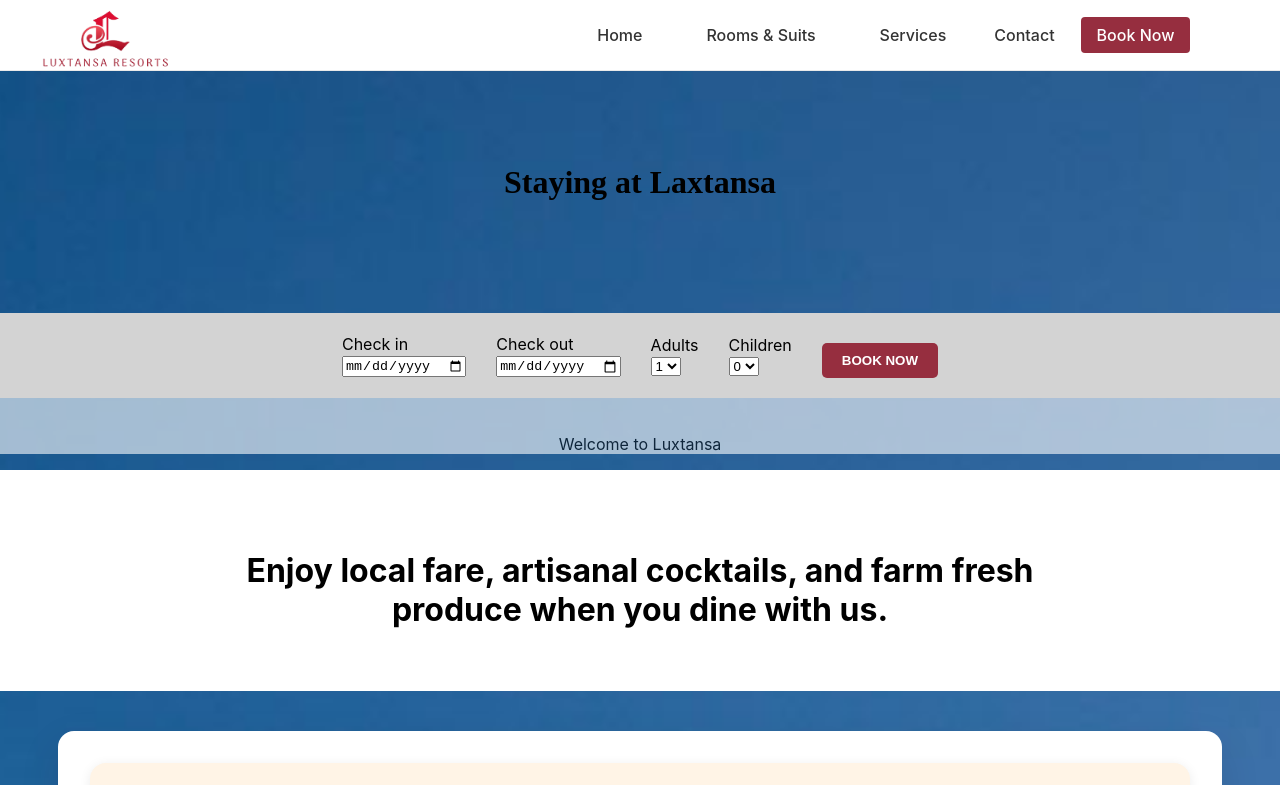
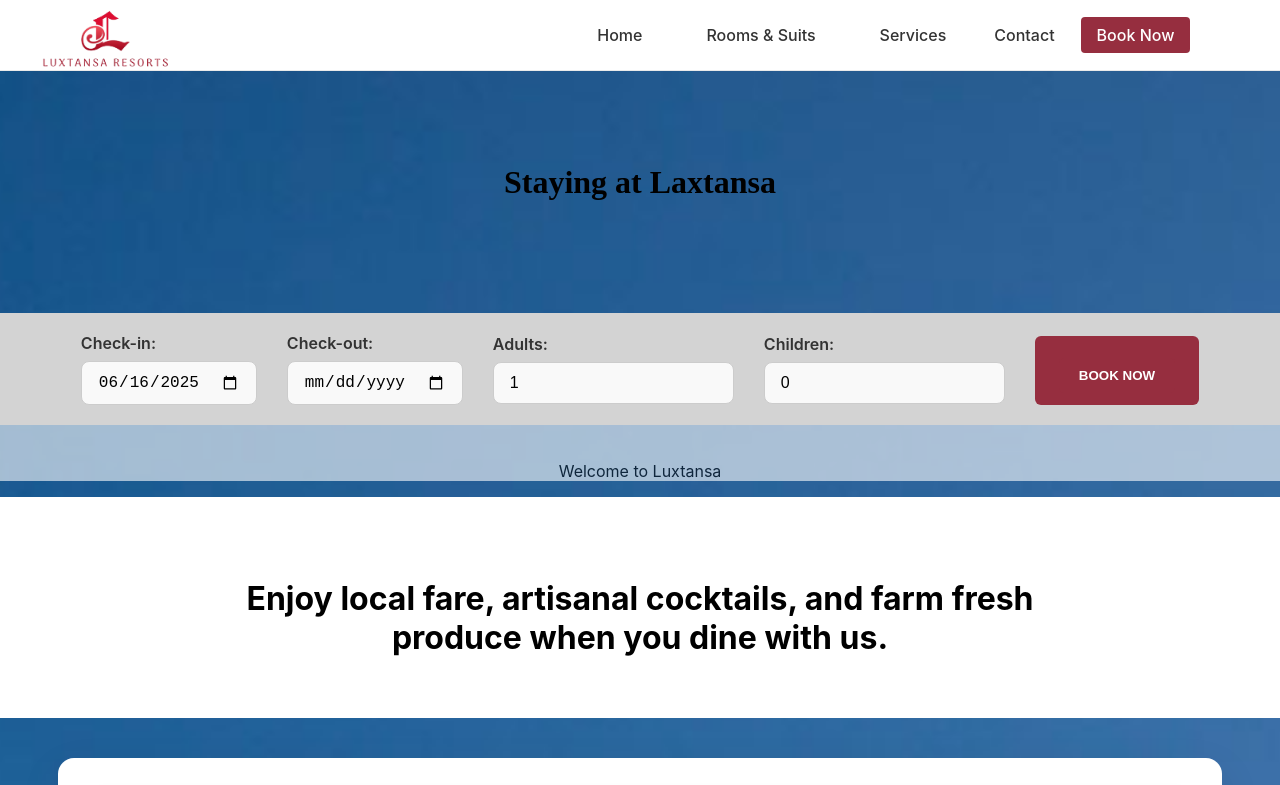
Before and after one commit to kavinyelagiriinfotech/luxtansaresorts, a React (Create React App) app: page /roomsandsuits in a window 1280 px wide. Shown: the top 785 px of the page. Built offline with nearby package versions, Linux system fonts and the light colour scheme.

Commit message:
Book Now Link enabled

```diff
--- a/src/components/Homepage.css
+++ b/src/components/Homepage.css
@@ -425,7 +425,7 @@ button.navigate-btn {
 }
 
 .homepage-room-card {
-  background: white;
+  background: pink;
   border-radius: 8px;
   box-shadow: 18px 16px 50px rgba(88, 88, 88, 0.15);
   padding: 1rem;
--- a/src/components/RoomDetails.js
+++ b/src/components/RoomDetails.js
@@ -1,138 +1,4 @@
-// import React from 'react';
-// import { useParams } from 'react-router-dom';
-// import rooms from '../data/rooms';
-// export default function RoomDetails() {
-//   const { id } = useParams();
-//   const room = rooms.find(r => r.id === parseInt(id));
-
-//   if (!room) return <h2 style={{ padding: "2rem" }}>Room not found.</h2>;
-
-//   return (
-//     <div style={{ padding: "2rem", fontFamily: "serif" }}>
-//       <h1>{room.name}</h1>
-//       <img
-//         src={room.image}
-//         alt={room.name}
-//         style={{ width: "100%", maxHeight: 400, objectFit: "cover" }}
-//       />
-
-//       <h2>Details</h2>
-//       <ul>
-//         {room.details.map((d, i) => (
-//           <li key={i}>
-//             <img src={d.icon} alt="" style={{ width: 20, marginRight: 10 }} />
-//             {d.text}
-//           </li>
-//         ))}
-//       </ul>
-
-//       {room.tabs.map((tab, i) => (
-//         <div key={i}>
-//           <h3>{tab.title}</h3>
-//           {Array.isArray(tab.content) ? (
-//             <ul>
-//               {tab.content.map((item, j) => (
-//                 <li key={j}>
-//                   <img src={item.icon} alt="" style={{ width: 20, marginRight: 10 }} />
-//                   {item.text}
-//                 </li>
-//               ))}
-//             </ul>
-//           ) : (
-//             <p>{tab.content}</p>
-//           )}
-//         </div>
-//       ))}
-//     </div>
-//   );
-// }
-
-
-// import React, { useState } from 'react';
-// import { useParams } from 'react-router-dom';
-// import rooms from '../data/rooms';
-
-// export default function RoomDetails() {
-//   const { id } = useParams();
-//   const room = rooms.find(r => r.id === parseInt(id));
-//   const [imageIndex, setImageIndex] = useState(0);
-
-//   if (!room) return <h2 style={{ padding: "2rem" }}>Room not found.</h2>;
-
-//   const nextImage = () => {
-//     setImageIndex((prev) => (prev + 1) % room.images.length);
-//   };
-
-//   return (
-//     <div style={{ padding: "2rem", fontFamily: "serif" }}>
-//       <h1>{room.name}</h1>
-
-//      <div style={{ position: "relative", maxWidth: "100%", maxHeight: 400 }}>
-//   {Array.isArray(room.images) && room.images.length > 0 ? (
-//     <>
-//       <img
-//         src={room.images[imageIndex]}
-//         alt={room.name}
-//         style={{ width: "100%", maxHeight: 400, objectFit: "cover", borderRadius: "10px" }}
-//       />
-//       <button
-//         onClick={nextImage}
-//         style={{
-//           position: "absolute",
-//           right: 10,
-//           top: "50%",
-//           transform: "translateY(-50%)",
-//           backgroundColor: "rgba(0,0,0,0.6)",
-//           color: "white",
-//           border: "none",
-//           borderRadius: "50%",
-//           width: 35,
-//           height: 35,
-//           cursor: "pointer",
-//           fontSize: 18
-//         }}
-//       >
-//         &gt;
-//       </button>
-//     </>
-//   ) : (
-//     <p>No images available.</p>
-//   )}
-// </div>
-
-
-//       <h2 style={{color:"#962E3F"}}>Details</h2>
-//       <ul>
-//         {room.details.map((d, i) => (
-//           <li key={i}>
-//             <img src={d.icon} alt="" style={{ width: 20, marginRight: 10 }} />
-//             {d.text}
-//           </li>
-//         ))}
-//       </ul>
-
-//       {room.tabs.map((tab, i) => (
-//         <div key={i}>
-//           <h3>{tab.title}</h3>
-//           {Array.isArray(tab.content) ? (
-//             <ul>
-//               {tab.content.map((item, j) => (
-//                 <li key={j}>
-//                   <img src={item.icon} alt="" style={{ width: 20, marginRight: 10 }} />
-//                   {item.text}
-//                 </li>
-//               ))}
-//             </ul>
-//           ) : (
-//             <p>{tab.content}</p>
-//           )}
-//         </div>
-//       ))}
-//     </div>
-//   );
-// }
-
-
+import Layout from './Layout';
 import React, { useState } from 'react';
 import { useParams } from 'react-router-dom';
 import rooms from '../data/rooms';
@@ -152,6 +18,7 @@ export default function RoomDetails() {
   };
 
   return (
+    <Layout>
     <div className="room-container">
       <h1 className="room-title">{room.name}</h1>
 
@@ -200,5 +67,6 @@ export default function RoomDetails() {
         </div>
       ))}
     </div>
+    </Layout>
   );
 }
--- a/src/components/Roomsandsuits.js
+++ b/src/components/Roomsandsuits.js
@@ -1,4 +1,5 @@
 import './Roomsandsuits.css';
+import { Link } from 'react-router-dom';
 import { useNavigate } from 'react-router-dom';
 import React from "react";
 import rooms from '../data/rooms';
@@ -319,6 +320,14 @@ export default function Roomsandsuits() {
 
   ]
 
+
+    const today = new Date().toISOString().split('T')[0];
+    const [checkIn, setCheckIn] = useState(today);
+    const [checkOut, setCheckOut] = useState('');
+    const [adults, setAdults] = useState(1);
+    const [children, setChildren] = useState(0);
+
+
   //  const [activeTab, setActiveTab] = useState('DESCRIPTION');
 const navigate = useNavigate();
    const [selectedImages, setSelectedImages] = useState(
@@ -423,34 +432,33 @@ const navigate = useNavigate();
         backgroundColor: 'lightgray',
         padding: '20px'
       }}>
-        <div>
-          <label>Check in<br />
-            <input type="date" />
+
+
+        <div className="bookingpage-form-group">
+          <label>Check-in:
+            <input className="bookingpage-input" type="date" min={today} value={checkIn} onChange={(e) => setCheckIn(e.target.value)} required />
           </label>
         </div>
 
-        <div>
-          <label>Check out<br />
-            <input type="date" />
+        <div className="bookingpage-form-group">
+          <label>Check-out:
+            <input className="bookingpage-input" type="date" min={checkIn} value={checkOut} onChange={(e) => setCheckOut(e.target.value)} required />
           </label>
         </div>
 
-        <div>
-          <label>Adults<br />
-            <select>
-              {[1, 2, 3, 4, 5, 6].map(n => <option key={n} value={n}> {n} </option>)}
-            </select>
+       <div className="bookingpage-form-group">
+          <label>Adults:
+            <input className="bookingpage-input" type="number" min="1" value={adults} onChange={(e) => setAdults(e.target.value)} required />
           </label>
         </div>
 
-        <div>
-          <label>Children<br />
-            <select>
-              {[0, 1, 2, 3, 4, 5].map(n => <option key={n} value={n}>{n}</option>)}
-            </select>
+        <div className="bookingpage-form-group">
+          <label>Children:
+            <input className="bookingpage-input" type="number" min="0" value={children} onChange={(e) => setChildren(e.target.value)} />
           </label>
         </div>
 
+       <Link to="/booking" className="book-button">
   <button style={{
     backgroundColor: '#962E3F',
     color: 'white',
@@ -461,6 +469,7 @@ const navigate = useNavigate();
   }}>
     BOOK NOW
   </button>
+</Link>
       </div>
 
       <div style={{ textAlign: "center", backgroundColor: "white", opacity: "0.6" }}>
```
Lines whose indentation alone changed are shown as unchanged.
